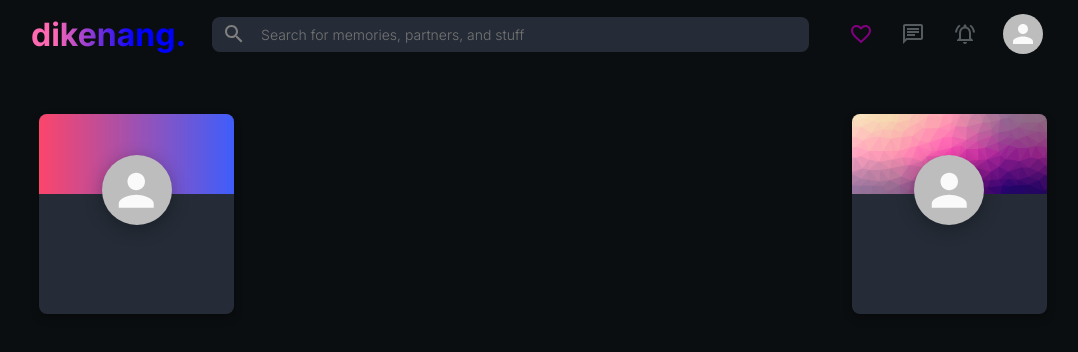
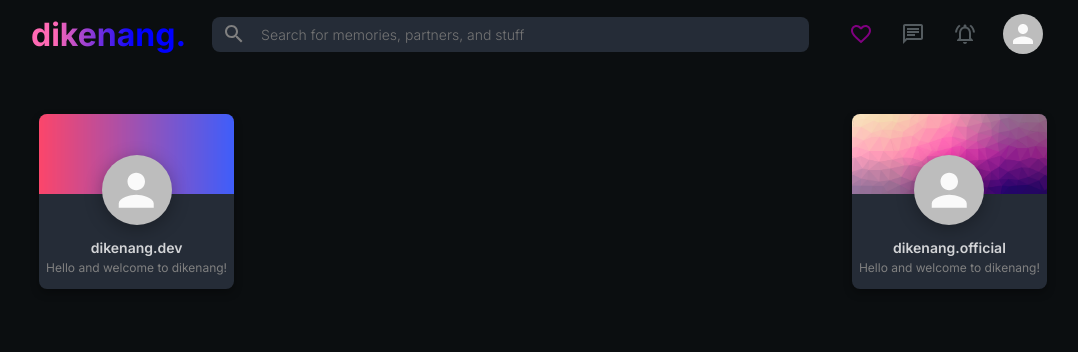
Before and after one commit to resqiar/dikenang, a Next.js app in the folder dikweb/: page / in a window 1280 px wide. Shown: the top 352 px of the page, without its empty margins (97-1175 px from the left). Built offline with nearby package versions, Linux system fonts and the light colour scheme.

Commit message:
feat(dikweb):  Sidebar header profile component

```diff
--- a/dikweb/components/sidebar/container/SidebarCard.tsx
+++ b/dikweb/components/sidebar/container/SidebarCard.tsx
@@ -1,7 +1,7 @@
 import styled from 'styled-components'
 
 interface Props {
-	children: JSX.Element
+	children: JSX.Element | JSX.Element[]
 }
 
 export default function SidebarCard({ children }: Props) {
@@ -10,7 +10,7 @@ export default function SidebarCard({ children }: Props) {
 
 const SideBarCardWrapper = styled.div`
 	width: 100%;
-	height: 200px;
+	height: min-content;
 	text-align: center;
 	background-color: var(--background-dimmed-300);
 	border-radius: 8px;
--- /dev/null
+++ b/dikweb/components/sidebar/header/SidebarHeaderProfile.tsx
@@ -0,0 +1,37 @@
+import styled from 'styled-components'
+
+interface Props {
+	username: string
+	description: string
+}
+
+export default function SidebarHeaderProfile({ username, description }: Props) {
+	return (
+		<HeaderProfileWrapper>
+			<HeaderProfileUsername>{username}</HeaderProfileUsername>
+			<HeaderProfileDescription>{description}</HeaderProfileDescription>
+		</HeaderProfileWrapper>
+	)
+}
+
+const HeaderProfileWrapper = styled.div`
+	height: min-content;
+	padding: 2px;
+`
+
+const HeaderProfileUsername = styled.p`
+	font-weight: 600;
+	font-size: 14px;
+	max-lines: 1;
+	word-break: break-all;
+	color: var(--font-white-800);
+`
+
+const HeaderProfileDescription = styled.p`
+	color: var(--font-grey);
+	padding: 4px;
+	margin-bottom: 8px;
+	font-size: 12px;
+	max-lines: 2;
+	word-break: break-all;
+`
--- a/dikweb/components/sidebar/leftbar/Leftbar.tsx
+++ b/dikweb/components/sidebar/leftbar/Leftbar.tsx
@@ -1,6 +1,7 @@
 import styled from 'styled-components'
 import SidebarCard from '../container/SidebarCard'
 import SidebarHeader from '../header/SidebarHeader'
+import SidebarHeaderProfile from '../header/SidebarHeaderProfile'
 
 export default function Leftbar() {
 	return (
@@ -8,6 +9,10 @@ export default function Leftbar() {
 			{/* Card */}
 			<SidebarCard>
 				<SidebarHeader />
+				<SidebarHeaderProfile
+					username="dikenang.dev"
+					description="Hello and welcome to dikenang!"
+				/>
 			</SidebarCard>
 		</LeftBarWrapper>
 	)
--- a/dikweb/components/sidebar/rightbar/Rightbar.tsx
+++ b/dikweb/components/sidebar/rightbar/Rightbar.tsx
@@ -1,6 +1,7 @@
 import styled from 'styled-components'
 import SidebarCard from '../container/SidebarCard'
 import SidebarHeader from '../header/SidebarHeader'
+import SidebarHeaderProfile from '../header/SidebarHeaderProfile'
 
 export default function Rightbar() {
 	return (
@@ -8,6 +9,10 @@ export default function Rightbar() {
 			{/* Card */}
 			<SidebarCard>
 				<SidebarHeader bannerSrc="/images/bg-3.png" />
+				<SidebarHeaderProfile
+					username="dikenang.official"
+					description="Hello and welcome to dikenang!"
+				/>
 			</SidebarCard>
 		</RightBarWrapper>
 	)
```
